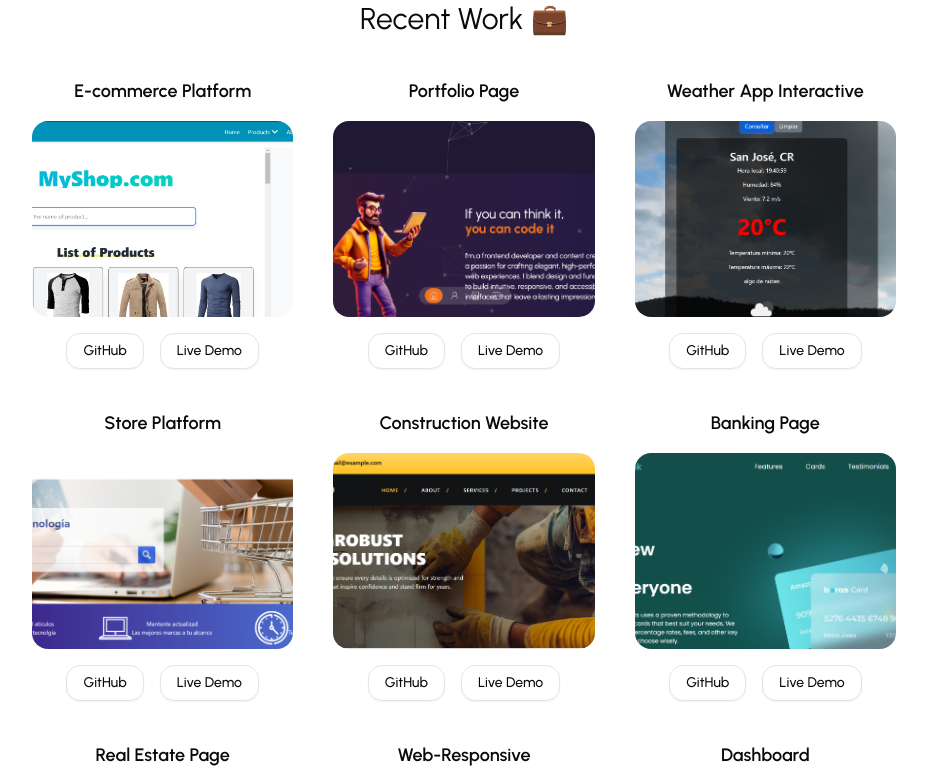
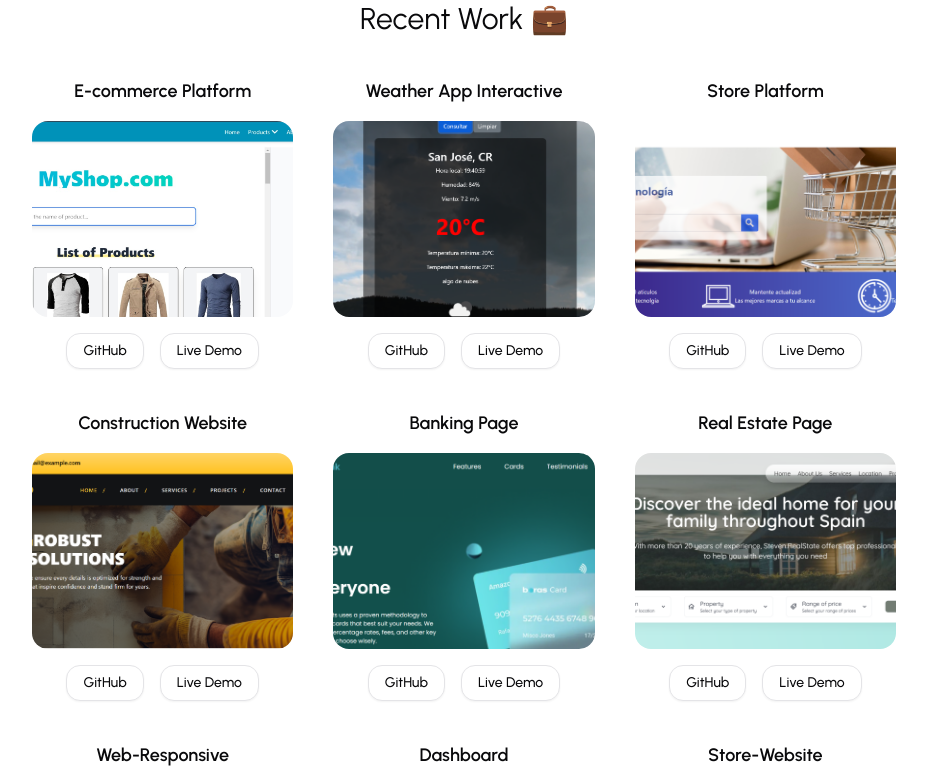
Before and after one commit to Steven0319/Portfolio, a Next.js app: page / in a window 1280 px wide. Shown: the part 2960-3743 px from the top of the page, without its empty margins (176-1103 px from the left). Built offline with nearby package versions, Linux system fonts and the light colour scheme.

Commit message:
adding new project

```diff
--- a/src/data.tsx
+++ b/src/data.tsx
@@ -80,62 +80,62 @@
     urlGithub: "https://github.com/Steven0319/E-commerce.git",
     urlDemo: "https://e-commerce-stevenapp.netlify.app/",
   },
+
   {
     id: 2,
-    title: "Portfolio Page",
-    image: "/image-2.jpg",
-    urlGithub: "https://github.com/Steven0319/Portfolio.git",
-    urlDemo: "https://portfolio-steven.netlify.app",
-  },
-
-  {
-    id: 4,
     title: "Weather App Interactive",
     image: "/image-4.jpg",
     urlGithub: "https://github.com/Steven0319/Weather-APP.git",
     urlDemo: "https://weatherapp-stevenapp.netlify.app/",
   },
   {
-    id: 5,
+    id: 3,
     title: "Store Platform",
     image: "/image-5.jpg",
     urlGithub: "https://github.com/Steven0319/My-first-store.git",
     urlDemo: "https://stevenstore.netlify.app/",
   },
   {
-    id: 6,
+    id: 4,
     title: "Construction Website",
     image: "/image-6.jpg",
     urlGithub: "https://github.com/Steven0319/construction-website.git",
     urlDemo: "https://construction-website-silk.vercel.app/",
   },
   {
-    id: 7,
+    id: 5,
     title: "Banking Page",
     image: "/image-7.jpg",
     urlGithub: "https://github.com/Steven0319/Landing-Page-Banking.git",
     urlDemo: "https://steven-bank.netlify.app/",
   },
   {
-    id: 8,
+    id: 6,
     title: "Real Estate Page",
     image: "/image-8.jpg",
     urlGithub: "https://github.com/Steven0319/Real-Estate-Page.git",
     urlDemo: "https://stevenrealestate.netlify.app/",
   },
   {
-    id: 9,
+    id: 7,
     title: "Web-Responsive",
     image: "/image-9.jpg",
     urlGithub: "https://github.com/Steven0319/Web-Responsive.git",
     urlDemo: "https://steventech.netlify.app/",
   },
   {
-    id: 10,
+    id: 8,
     title: "Dashboard",
     image: "/image-10.jpg",
     urlGithub: "https://github.com/Steven0319/Dashboard.git",
     urlDemo: "https://dashboard-zeta-blue.vercel.app/",
+  },
+  {
+    id: 9,
+    title: "Store-Website",
+    image: "/image-11.jpg",
+    urlGithub: "https://github.com/Steven0319/Store-Website.git",
+    urlDemo: "https://store-website-qps3.onrender.com/",
   },
 ];
 
```
Also changed, not shown: public/image-11.jpg (added).
